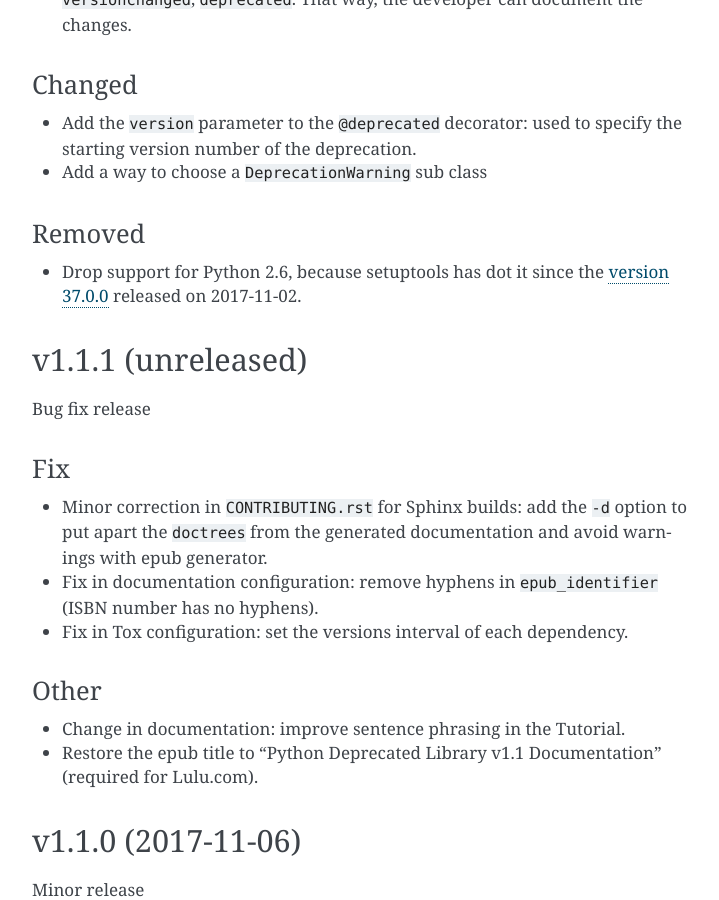
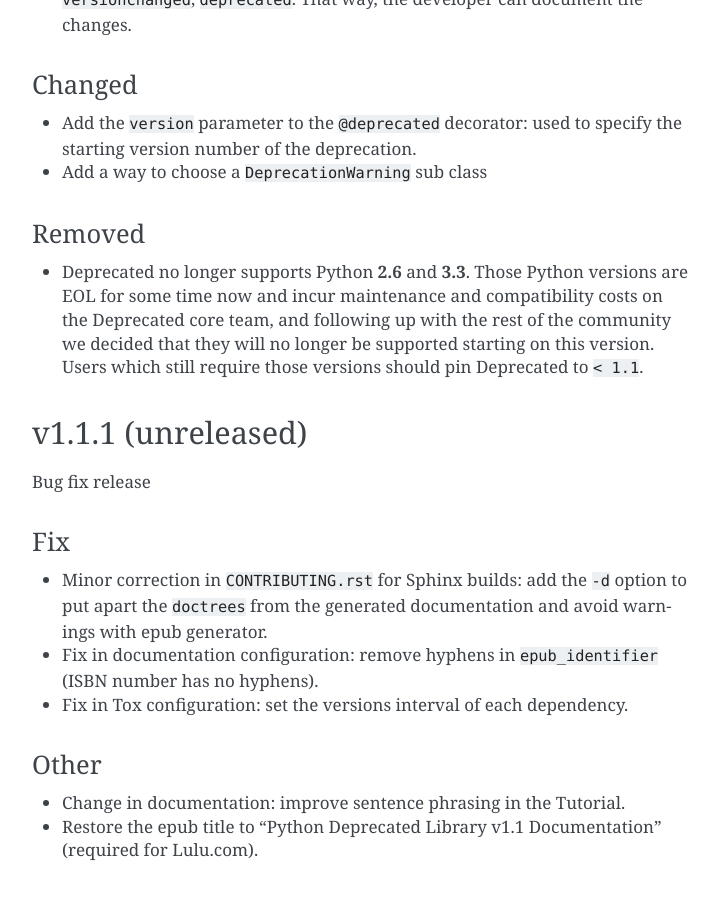
Before and after one commit to laurent-laporte-pro/deprecated, a Sphinx documentation site: the page built from docs/source/changelog.rst, in a window 1280 px wide and 900 px high, scrolled down 737 px. Shown: the whole window, without its empty margins (388-1107 px from the left). Built offline with Sphinx 7.4.7, drawn with Linux system fonts in a browser that asks for light colours.

Commit message:
Deprecated no longer supports Python **2.6** and **3.3**.

```diff
--- a/CHANGELOG.rst
+++ b/CHANGELOG.rst
@@ -39,7 +39,11 @@ Changed
 Removed
 -------
 
-- Drop support for Python 2.6, because setuptools has dot it since the `version 37.0.0 <https://github.com/pypa/setuptools/blob/master/CHANGES.rst#v3700>`_ released on 2017-11-02.
+- Deprecated no longer supports Python **2.6** and **3.3**. Those Python versions
+  are EOL for some time now and incur maintenance and compatibility costs on
+  the Deprecated core team, and following up with the rest of the community we
+  decided that they will no longer be supported starting on this version. Users
+  which still require those versions should pin Deprecated to ``< 1.1``.
 
 
 v1.1.1 (unreleased)
--- a/CONTRIBUTING.rst
+++ b/CONTRIBUTING.rst
@@ -104,8 +104,9 @@ depends on which part of Deprecated you're working on. Travis-CI will run the fu
 suite when you submit your pull request.
 
 The full test suite takes a long time to run because it tests multiple
-combinations of Python and dependencies. You need to have Python 2.6, 2.7, 3.3,
-3.4, 3.5 3.6, and PyPy 2.7 installed to run all of the environments. Then run::
+combinations of Python and dependencies. You need to have Python 2.7,
+3.4, 3.5, 3.6, and PyPy 2.7 installed to run all of the environments (notice
+that Python **2.6** and **3.3** are no more supported). Then run::
 
     tox
 
--- a/docs/source/installation.rst
+++ b/docs/source/installation.rst
@@ -6,8 +6,8 @@ Installation
 Python Version
 --------------
 
-We recommend using the latest version of Python 3. Deprecated Library supports Python 3.3
-and newer, Python 2.6 and newer, and PyPy.
+We recommend using the latest version of Python 3. Deprecated Library supports Python 3.4
+and newer, Python 2.7 and newer, and PyPy.
 
 Dependencies
 ------------
```
Also changed, not shown: appveyor.yml (+1 -12 lines), setup.py (+5 -7 lines), .travis.yml, 1 other file.
